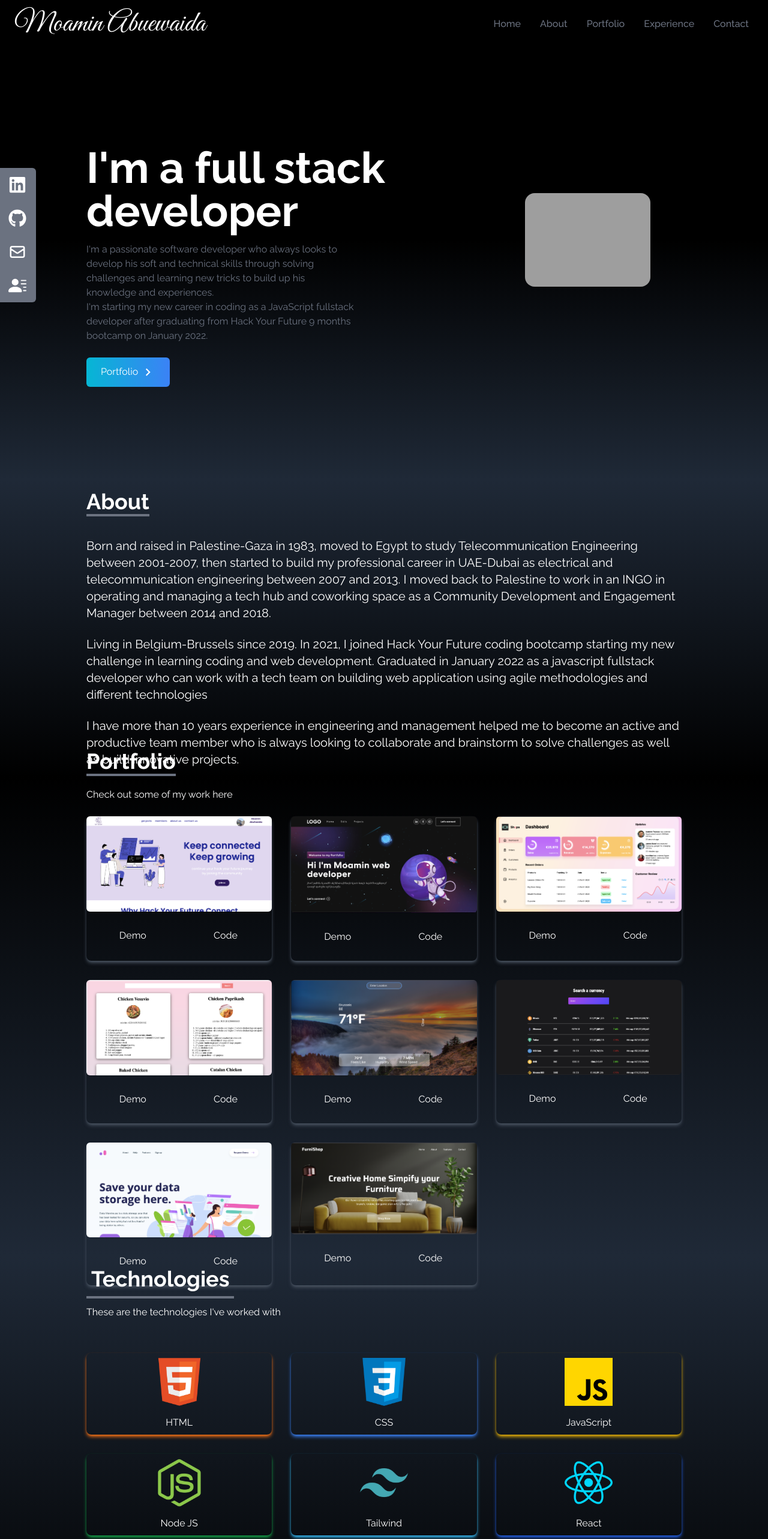
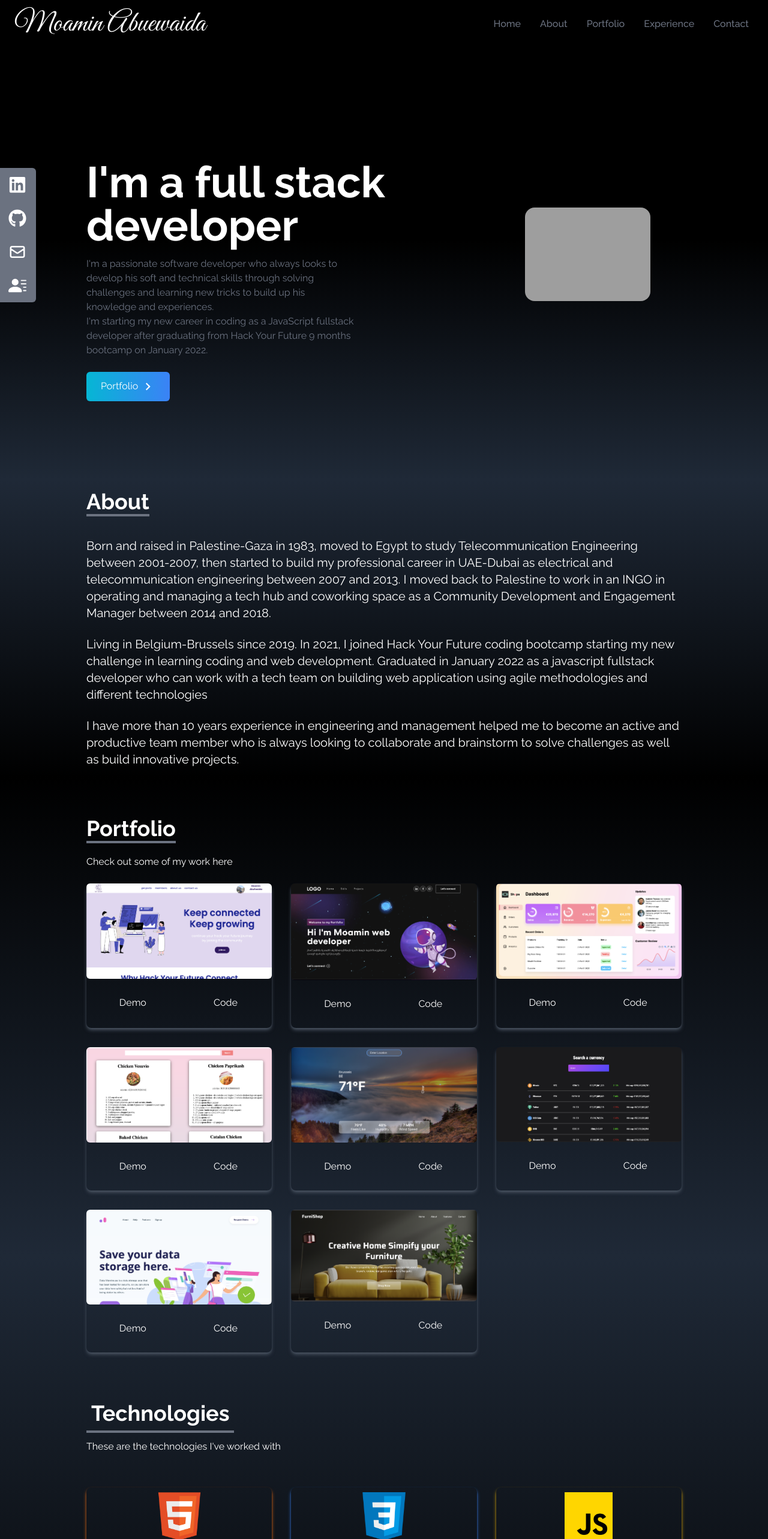
Before and after one commit to Moamin-AbuEwaida/portfolio-react, a React (Create React App) app: page / in a window 1280 px wide. Shown: the top 2566 px of the page at 60% size. Built offline with nearby package versions, Linux system fonts and the light colour scheme; grey boxes are pictures that could not be loaded.

Commit message:
tweaking the styling

```diff
--- a/src/components/About.jsx
+++ b/src/components/About.jsx
@@ -7,7 +7,7 @@ const About = () => {
       className="w-full h-full bg-gradient-to-b from-gray-800 to-black text-white"
     >
       <div className="max-w-screen-lg p-4 mx-auto flex flex-col justify-center w-full h-full">
-        <div>
+        <div className="mt-20 md:mt-0">
           <p className="text-4xl font-bold inline border-b-4 border-gray-500">
             About
           </p>
--- a/src/components/Experience.jsx
+++ b/src/components/Experience.jsx
@@ -73,7 +73,7 @@ const Experience = () => {
       name="experience"
       className="bg-gradient-to-b from-gray-800 to-black w-full h-full"
     >
-      <div className="max-w-screen-lg mx-auto p-4 flex flex-col justify-center w-full h-full text-white">
+      <div className="max-w-screen-lg mx-auto p-4 flex flex-col justify-center w-full h-full text-white md:pt-60">
         <div>
           <p className="text-4xl font-bold border-b-4 border-gray-500 p-2 inline">
             Technologies
--- a/src/components/Home.jsx
+++ b/src/components/Home.jsx
@@ -9,7 +9,7 @@ const Home = () => {
       name="home"
       className="h-screen w-full bg-gradient-to-b from-black via-black to-gray-800"
     >
-      <div className="max-w-screen-lg mx-auto flex flex-col items-center justify-center h-full px-4 md:flex-row md:justify-between">
+      <div className="max-w-screen-lg mx-auto flex flex-col items-center justify-center h-full px-4 pt-12 md:flex-row md:justify-between">
         <div className="flex flex-col justify-center h-full mt-24">
           <h1 className="text-4xl sm:text-7xl font-bold text-white">
             I'm a full stack developer
--- a/src/components/Portfolio.jsx
+++ b/src/components/Portfolio.jsx
@@ -65,7 +65,7 @@ const Portfolio = () => {
       name="portfolio"
       className="bg-gradient-to-b from-black to-gray-800 w-ful h-full text-white md:h-screen"
     >
-      <div className="max-w-screen-lg p-4 mx-auto flex flex-col justify-center w-full h-full">
+      <div className="max-w-screen-lg p-4 mx-auto flex flex-col justify-center w-full h-full md:pt-60">
         <div>
           <p className="text-4xl font-bold inline border-b-4 border-gray-500">
             Portfolio
```
